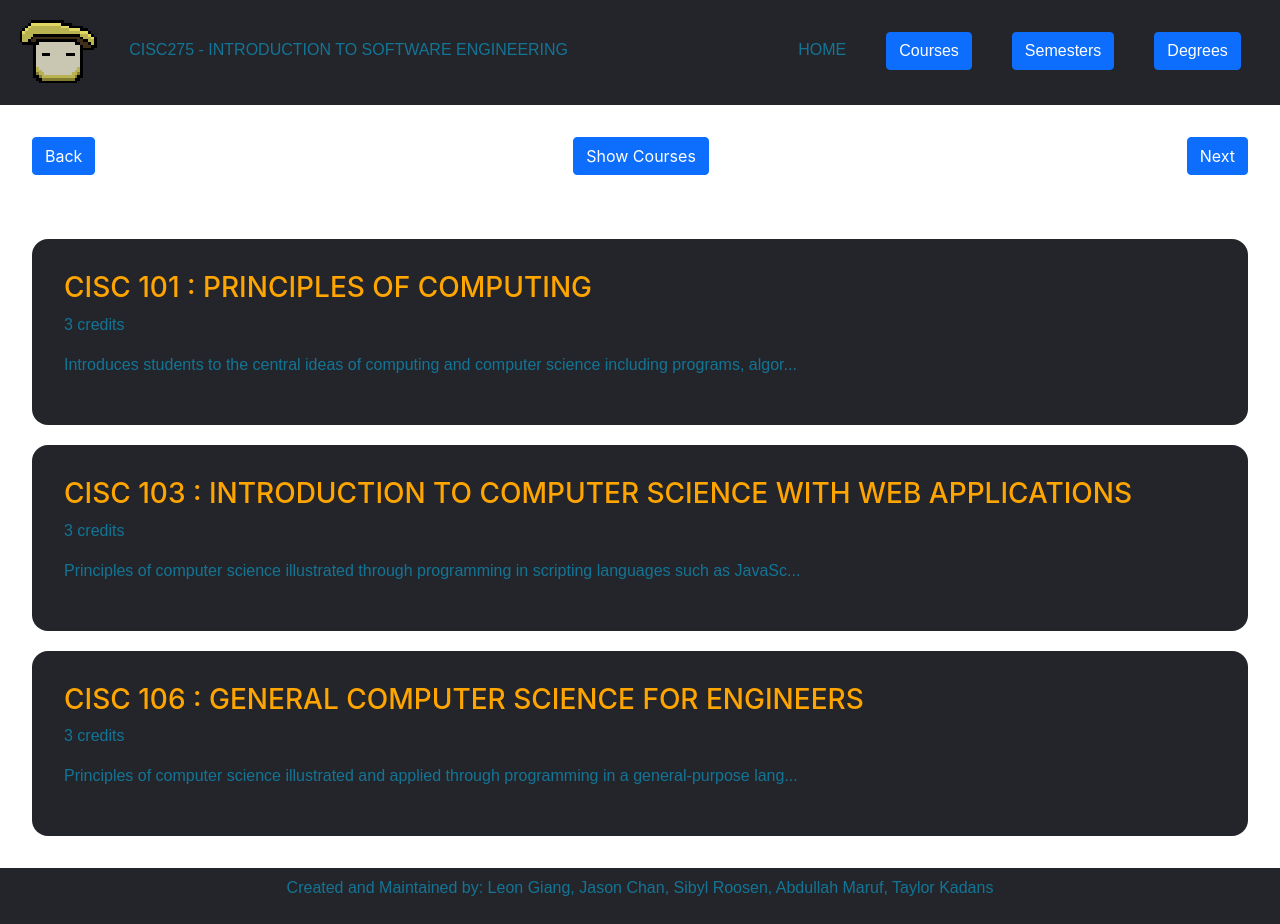
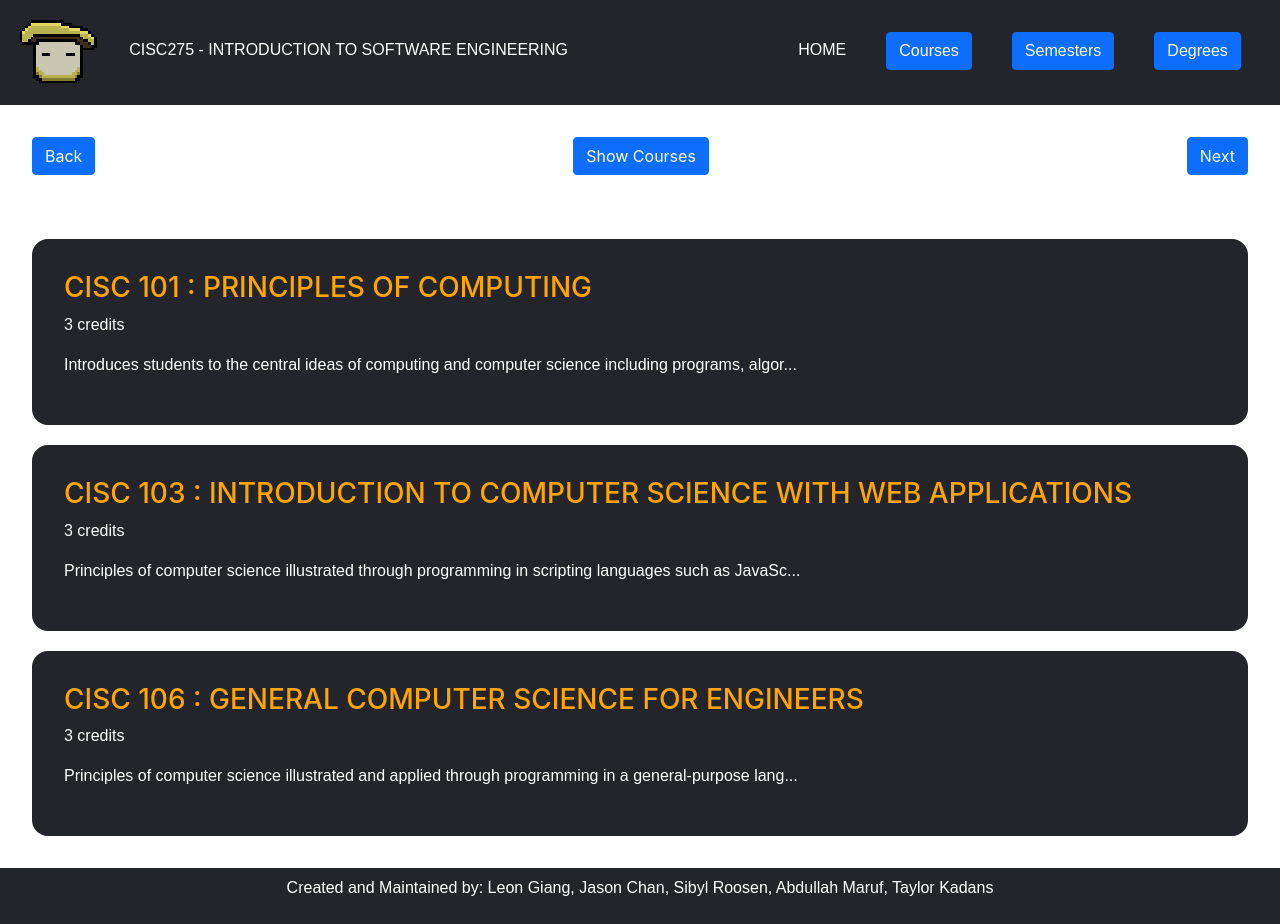
Before and after one commit to CISC275123/Final-Project, a React (Create React App) app: page / in a window 1280 px wide. Built offline with nearby package versions, Linux system fonts and the light colour scheme.

Commit message:
Modified css files for visibility

```diff
--- a/src/App.css
+++ b/src/App.css
@@ -43,7 +43,7 @@ p {
     font-family: sans-serif;
     font-weight: 500;
     font-size: 16;
-    color: #137596;
+    color: white;
     text-decoration: none;
 }
 
--- a/src/components/DegreeView.css
+++ b/src/components/DegreeView.css
@@ -15,6 +15,7 @@
 
 .year_view_column {
     border: solid red;
+    background-color: gray;
     padding: 0rem 12rem 20rem 12rem;
 }
 
```
